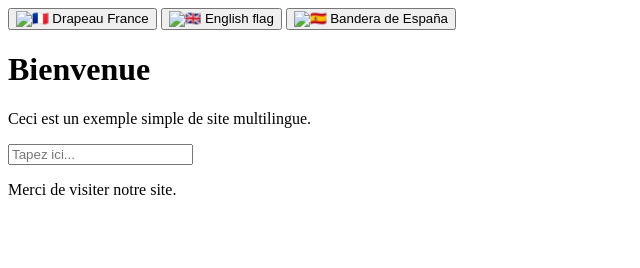
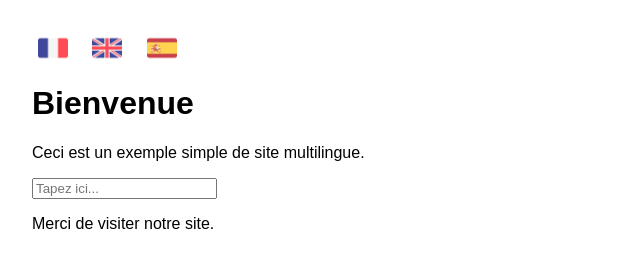
Before and after one commit to earzalien/website-multilanguage, a plain HTML site: page index.html in a window 1280 px wide. Shown: the whole page, without its empty margins (0-640 px from the left). Drawn offline with Linux system fonts and the light colour scheme.

Commit message:
website-multilangage

```diff
--- /dev/null
+++ b/css/style.css
@@ -0,0 +1,20 @@
+    body {
+        font-family: Arial, sans-serif;
+        margin: 2rem;
+    }
+
+    nav {
+        margin-bottom: 1rem;
+    }
+
+    button.flag {
+        cursor: pointer;
+        border: none;
+        background: none;
+        margin-right: 0.5rem;
+    }
+
+    button.flag img {
+        height: 30px;
+        vertical-align: middle;
+    }
--- a/index.html
+++ b/index.html
@@ -5,7 +5,8 @@
   <meta charset="UTF-8" />
   <meta name="viewport" content="width=device-width, initial-scale=1" />
   <title data-key="site-title">Bienvenue sur notre site</title>
-  <script src="script.js" defer></script>
+  <link rel="stylesheet" href="css/style.css">
+  <script src="script/script.js" defer></script>
 </head>
 
 <body>
--- /dev/null
+++ b/lang.json
@@ -0,0 +1,27 @@
+{
+    "site-title": {
+        "fr": "Bienvenue sur notre site",
+        "en": "Welcome to our website",
+        "es": "Bienvenido a nuestro sitio web"
+    },
+    "header-title": {
+        "fr": "Bienvenue",
+        "en": "Welcome",
+        "es": "Bienvenido"
+    },
+    "welcome-message": {
+        "fr": "Ceci est un exemple simple de site multilingue.",
+        "en": "This is a simple example of a multilingual website.",
+        "es": "Este es un ejemplo simple de un sitio web multilingüe."
+    },
+    "input-placeholder": {
+        "fr": "Tapez ici...",
+        "en": "Type here...",
+        "es": "Escriba aquí..."
+    },
+    "footer-text": {
+        "fr": "Merci de visiter notre site.",
+        "en": "Thank you for visiting our website.",
+        "es": "Gracias por visitar nuestro sitio."
+    }
+}
--- /dev/null
+++ b/script/script.js
@@ -0,0 +1,36 @@
+async function loadTranslations() {
+    const response = await fetch("lang.json");
+    return await response.json();
+}
+
+function applyTranslations(translations, lang) {
+    document.querySelectorAll("[data-key]").forEach(element => {
+        const key = element.getAttribute("data-key");
+        if (translations[key] && translations[key][lang]) {
+            if (key === "site-title") {
+                document.title = translations[key][lang]; // mise à jour du titre onglet
+            } else if (element.tagName === "INPUT" || element.tagName === "TEXTAREA") {
+                element.setAttribute("placeholder", translations[key][lang]);
+            } else {
+                element.innerHTML = translations[key][lang];
+            }
+        }
+    });
+}
+
+async function initLanguage() {
+    const translations = await loadTranslations();
+
+    const savedLang = localStorage.getItem("selectedLanguage") || "fr"; // langue par défaut
+    applyTranslations(translations, savedLang);
+
+    document.querySelectorAll(".flag").forEach(flag => {
+        flag.addEventListener("click", () => {
+            const lang = flag.getAttribute("data-lang");
+            applyTranslations(translations, lang);
+            localStorage.setItem("selectedLanguage", lang);
+        });
+    });
+}
+
+initLanguage();
```
Also changed, not shown: img/es.png (added), img/fr.png (added), img/uk.png (added).
